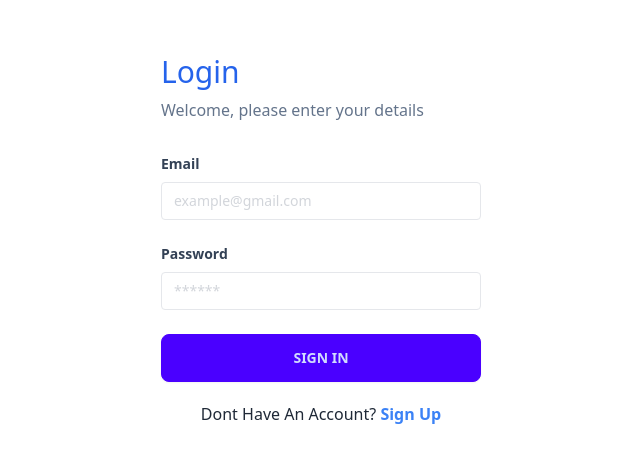
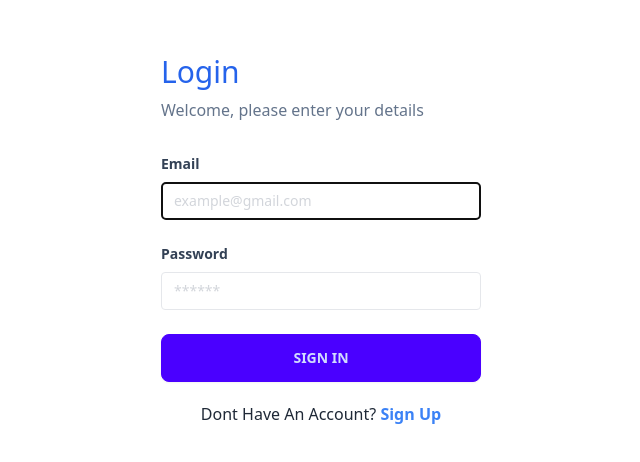
Before and after one commit to dryxoxo/vipcode, a React (Vite) app: page /login in a window 1280 px wide. Shown: the part 160-622 px from the top of the page, without its empty margins (319-959 px from the left). Built offline with nearby package versions, Linux system fonts and the light colour scheme.

Commit message:
add: useReff()

```diff
--- a/src/components/Elements/Input/Input.jsx
+++ b/src/components/Elements/Input/Input.jsx
@@ -1,6 +1,6 @@
-import React from "react";
+import React, { forwardRef } from "react";
 
-export const Input = (props) => {
+export const Input = forwardRef((props, ref) => {
   const { type, placeholder, name } = props;
 
   return (
@@ -9,6 +9,7 @@ export const Input = (props) => {
       className="text-sm border rounded w-full py-2 px-3 text-slate-700 placeholder:opacity-45"
       placeholder={placeholder}
       name={name}
+      ref={ref}
     />
-  );
-};
+  )
+})
--- a/src/components/Elements/Input/index.jsx
+++ b/src/components/Elements/Input/index.jsx
@@ -1,14 +1,13 @@
-import React from "react";
+import React, { forwardRef } from "react";
 import { Input } from "./Input";
 import { Label } from "./Label";
 
-export const InputForm = (props) => {
+export const InputForm = forwardRef((props, ref)=>{
   const { type, placeholder, name, text, htmlFor } = props;
-
   return (
     <div className="mb-6">
       <Label text={text} htmlFor={htmlFor} />
-      <Input name={name} placeholder={placeholder} type={type} />
+      <Input name={name} placeholder={placeholder} type={type} ref={ref} />
     </div>
-  );
-};
+  )
+})
--- a/src/components/Fragments/FormLogin.jsx
+++ b/src/components/Fragments/FormLogin.jsx
@@ -1,4 +1,4 @@
-import React from "react";
+import React, { useEffect, useRef } from "react";
 import { InputForm } from "../Elements/Input";
 import { Button } from "../Elements/Button";
 
@@ -10,6 +10,11 @@ export const FormLogin = () => {
     window.location.href="/products"
   };
 
+  const emailRef = useRef(null)
+
+  useEffect(()=>{
+    emailRef.current.focus()
+  },[])
   return (
     <form onSubmit={handleLogin}>
       <InputForm
@@ -18,6 +23,7 @@ export const FormLogin = () => {
         name="email"
         text="Email"
         htmlFor="email"
+        ref={emailRef}
       />
       <InputForm
         type="password"
--- a/src/pages/products.jsx
+++ b/src/pages/products.jsx
@@ -1,4 +1,4 @@
-import React, { useEffect, useState } from "react";
+import React, { useEffect, useRef, useState } from "react";
 import { Button } from "../components/Elements/Button";
 import { CardProduct } from "../components/Fragments/CardProduct";
 
@@ -86,6 +86,11 @@ export const ProductsPage = () => {
     }
   };
 
+  const totalPriceRef = useRef(null)
+  console.log(totalPriceRef);
+  useEffect(()=>{
+    cart.length > 0? totalPriceRef.current.style.display = "table-row":totalPriceRef.current.style.display = "none"
+  }, [cart])
   const producList = products.map((product) => (
     <CardProduct key={product.id}>
       <CardProduct.image urlImage={product.image} />
@@ -138,7 +143,7 @@ export const ProductsPage = () => {
                   </tr>
                 );
               })}
-              <tr>
+              <tr ref={totalPriceRef}>
                 <td colSpan={3}>
                   <b>Total Price</b>
                 </td>
```
